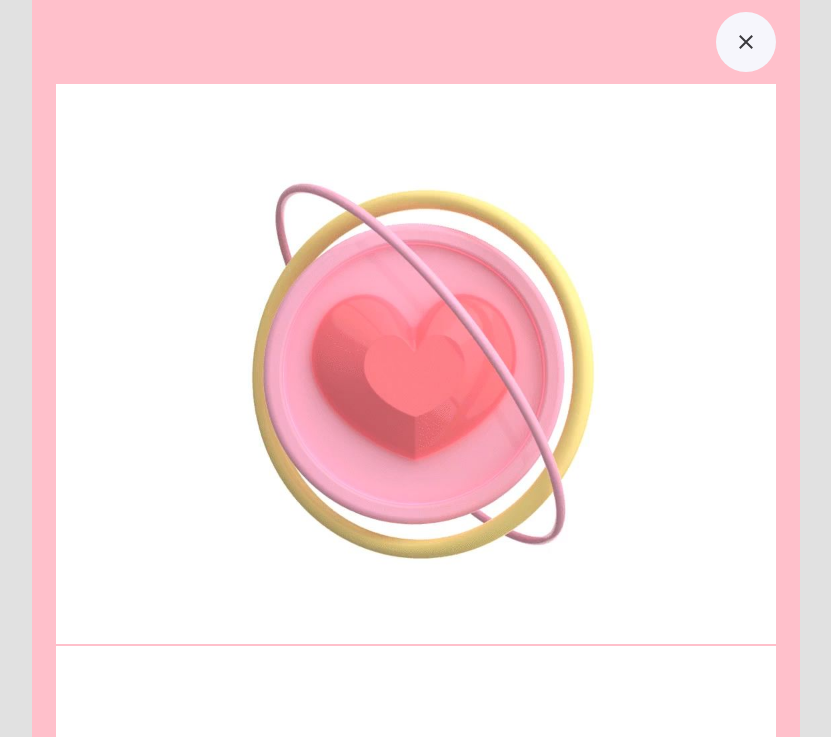
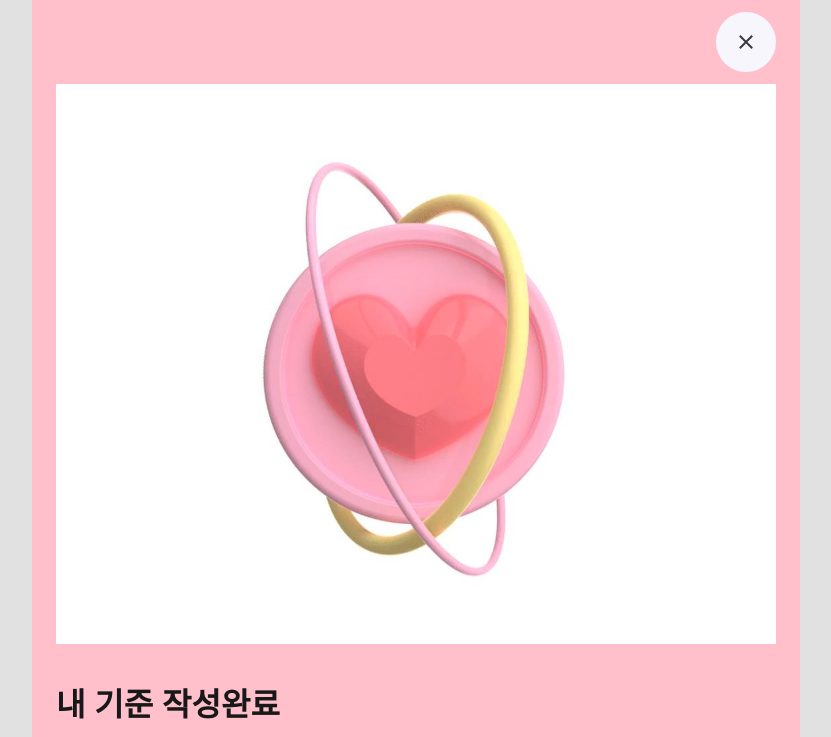
Before and after one commit to kkomyoung/love-document-client, a React (Create React App) app: page /research/standard/complete in a window 1280 px wide. Shown: the top 737 px of the page, without its empty margins (224-1055 px from the left). Built offline with nearby package versions, Linux system fonts and the light colour scheme; a web font is replaced by a local one.

Commit message:
chore: 테스트

```diff
--- a/src/pages/StandardComplete.jsx
+++ b/src/pages/StandardComplete.jsx
@@ -45,6 +45,10 @@
 const StyledMain = styled.main`
   padding-bottom: 4.8rem;
   background: pink;
+
+  svg + svg {
+    display: none;
+  }
 `
 
 const StyledAirticle = styled.article`
```
